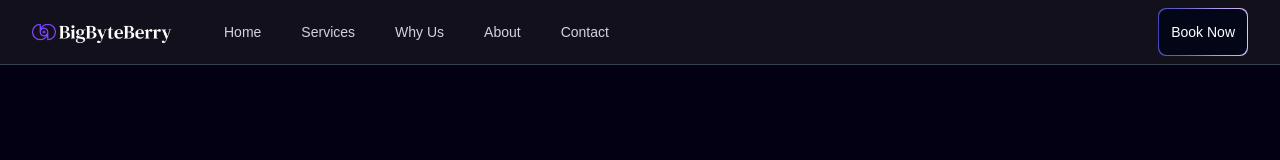
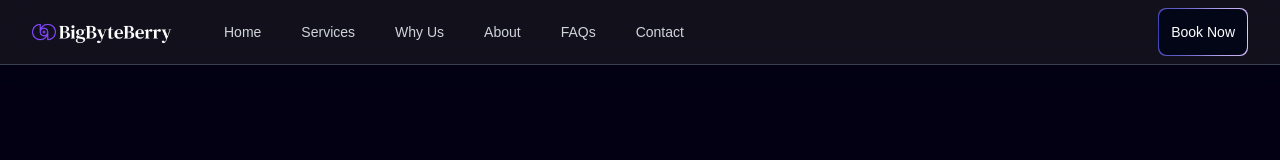
Before and after one commit to amw514/bigbyteberry, a Next.js app: page /blogs in a window 1280 px wide. Shown: the top 160 px of the page. Built offline with nearby package versions, Linux system fonts and the light colour scheme.

Commit message:
Add FAQs link to Navbar for improved navigation

```diff
--- a/src/components/Navbar.tsx
+++ b/src/components/Navbar.tsx
@@ -30,6 +30,7 @@ export default function NavbarApp() {
                 <NavItem href="/#whyus" text="Why Us" />
                 {/* <NavItem href="#projects" text="Projects" /> */}
                 <NavItem href="/about" text="About" />
+                <NavItem href="/faqs" text="FAQs" />
                 <NavItem href="/#contact" text="Contact" />
               </div>
             </div>
```
